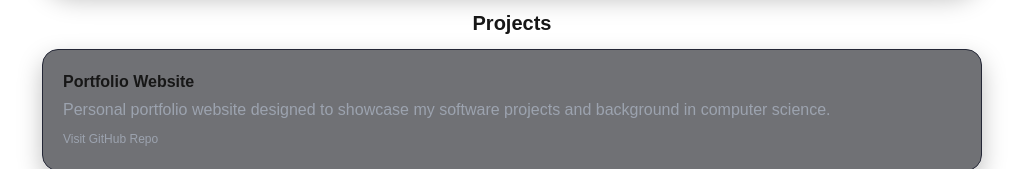
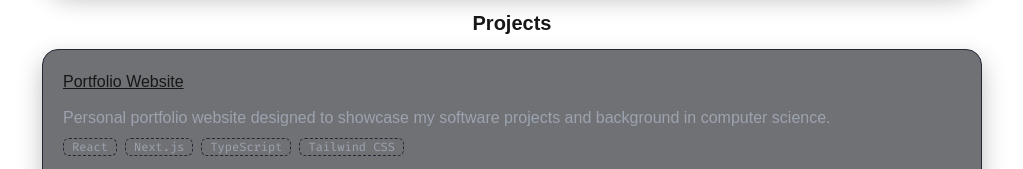
Before and after one commit to sserran0/Portfolio, a Next.js app: page / in a window 1280 px wide. Shown: the part 783-952 px from the top of the page, without its empty margins (128-1151 px from the left). Built offline with nearby package versions, Linux system fonts and the light colour scheme; a web font is replaced by a local one.

Commit message:
Updated Project Card Visuals, Language Additions

```diff
--- a/src/components/ProjectCard.tsx
+++ b/src/components/ProjectCard.tsx
@@ -5,11 +5,24 @@
 export default function ProjectCard({title, blurb, href}: Props){
     return (
         <article className= "bg-[#111319]/60 border border-[#242736] rounded-2xl shadow-[0_10px_25px_rgba(0,0,0,.25)] p-5">
-            <h2 className="text-m font-bold  mb-1">{title}</h2>
-            <p className = "text-s  text-[#9ca3af] mb-1">{blurb}</p>
+            <h2 className="text-m font-light underline font-bold mb-3">{title}</h2>
+            <p className = "text-s text-[#9ca3af] mb-2">{blurb}</p>
 
+            <div className = "text-xs flex flex-wrap gap-2 mb-3">
+                <span className = "border border-dashed border-[#242736] font-alt text-[#9ca3af] px-2 rounded-md inline-block">
+                    React
+                </span>
+                <span className = "border border-dashed border-[#242736] font-alt text-[#9ca3af] px-2 rounded-md inline-block">
+                    Next.js
+                </span>
+                <span className = "border border-dashed border-[#242736] font-alt text-[#9ca3af] px-2 rounded-md inline-block">
+                    TypeScript
+                </span>
+                <span className = "border border-dashed border-[#242736] font-alt text-[#9ca3af] px-2 rounded-md inline-block">
+                    Tailwind CSS
+                </span>
+            </div>
             {href && (
-
                 <a className=" text-xs text-[#9ca3af] group inline-flex items-center hover:underline hover:text-gray-100 transition-colors transition duration-300 ease-in-out" href={href} target= "_blank" rel="noreferrer">
                 Visit GitHub Repo
                 <ChevronRight className="ml-2 h-4 w-4 opacity-0 translate-x-[-4px] group-hover:opacity-100 group-hover:translate-x-0 transition-all duration-300" />
```
